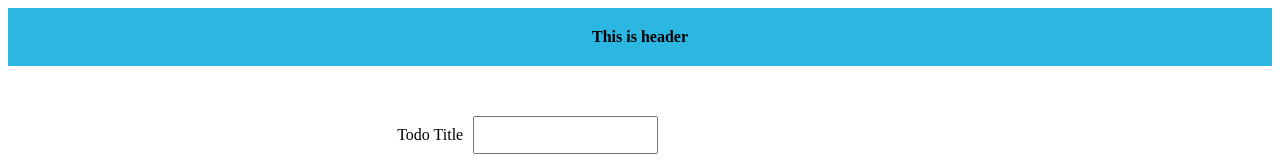
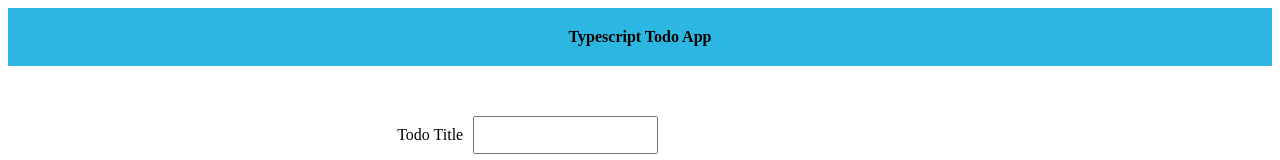
Before and after one commit to iamitesh/react-typescrit, a React (Create React App) app: page / in a window 1280 px wide. Shown: the top 160 px of the page. Built offline with nearby package versions, Linux system fonts and the light colour scheme.

Commit message:
delete unwanted form component and correct header content

```diff
--- a/src/header.tsx
+++ b/src/header.tsx
@@ -1,6 +1,6 @@
 import React from "react";
 
 const Header: React.FC = () => {
-  return <div className="Header">This is header</div>;
+  return <div className="Header">Typescript Todo App</div>;
 };
 export default Header;
```
Also changed, not shown: src/form.tsx (deleted, +0 -13 lines).
